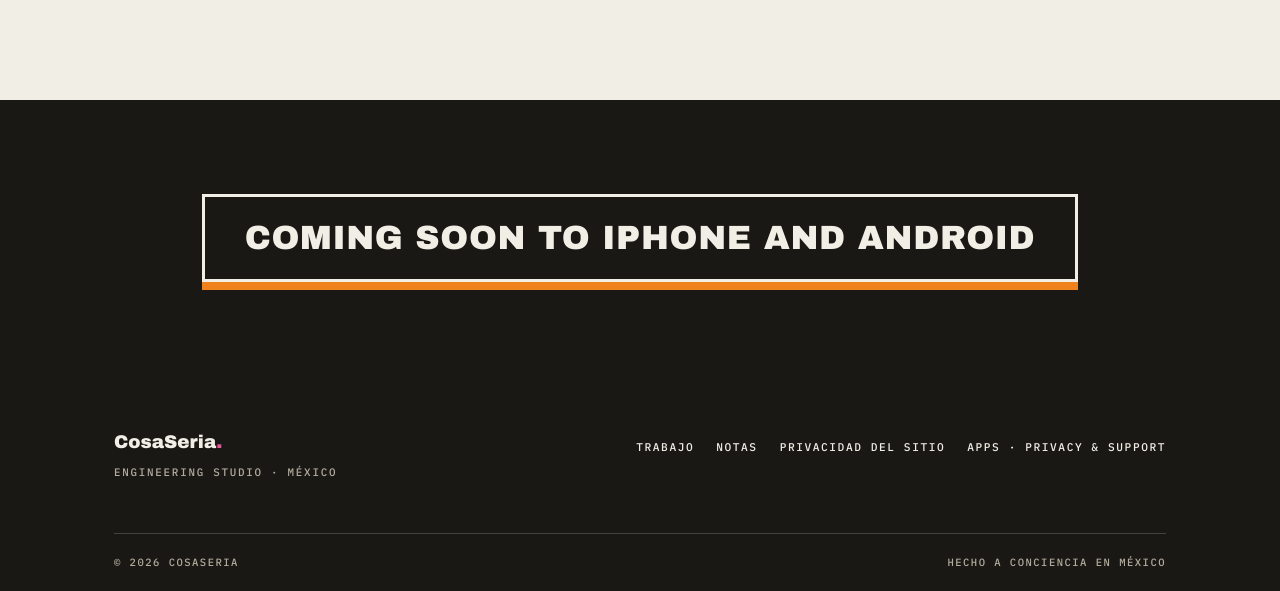
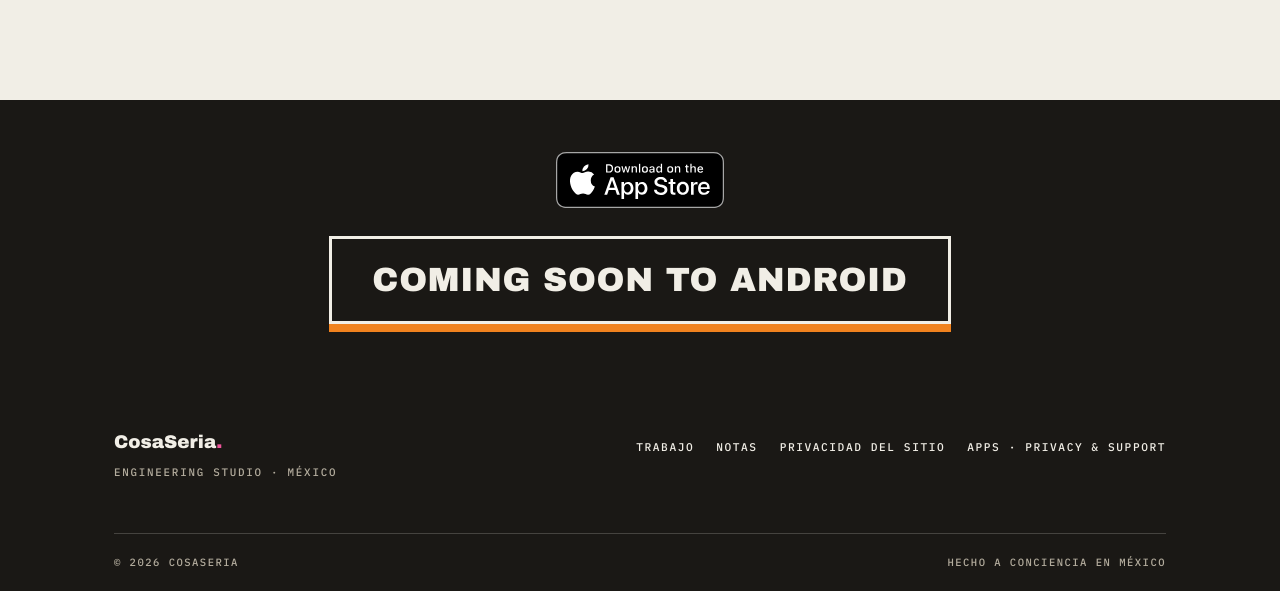
Before and after one commit to JunBarrs24/cosaseria, a plain HTML site: page public/StoneVsSilicon/index.html in a window 1280 px wide. Shown: the part 4788-5379 px from the top of the page. Drawn offline with Linux system fonts and the light colour scheme; a web font is replaced by a local one.

Commit message:
Add App Store download badge to game launch section

```diff
--- a/public/StoneVsSilicon/index.html
+++ b/public/StoneVsSilicon/index.html
@@ -298,9 +298,13 @@
 
   <section class="cierre" aria-label="Lanzamiento / Launch" data-escena="portada">
     <div class="marco cierre-marco">
+      <a class="app-store" href="https://apps.apple.com/mx/app/stonevssilicon/id6820747510">
+        <img class="es" src="img/app-store-es.svg" height="56" alt="Descargar StoneVsSilicon en el App Store">
+        <img class="en" src="img/app-store-en.svg" height="56" alt="Download StoneVsSilicon on the App Store">
+      </a>
       <p class="cierre-texto">
-        <span class="es">Próximamente en iPhone y Android</span>
-        <span class="en">Coming soon to iPhone and Android</span>
+        <span class="es">Próximamente en Android</span>
+        <span class="en">Coming soon to Android</span>
       </p>
     </div>
   </section>
--- a/public/StoneVsSilicon/svs.css
+++ b/public/StoneVsSilicon/svs.css
@@ -241,7 +241,9 @@ body.modal-abierto{overflow:hidden}
 
 /* Cierre */
 .cierre{display:flex;align-items:center;justify-content:center;min-height:clamp(220px,34vh,360px)}
-.cierre-marco{text-align:center}
+.cierre-marco{display:flex;flex-direction:column;align-items:center;gap:28px;text-align:center;padding-block:32px}
+.app-store{display:inline-flex;border-radius:10px;flex:none}
+.app-store img{display:block;width:auto;height:56px;max-width:100%}
 .cierre-texto{
   display:inline-block;background:var(--tinta);color:var(--papel);
   font-family:var(--display);font-weight:400;text-transform:uppercase;
```
Also changed, not shown: public/StoneVsSilicon/img/app-store-en.svg (added), public/StoneVsSilicon/img/app-store-es.svg (added).
